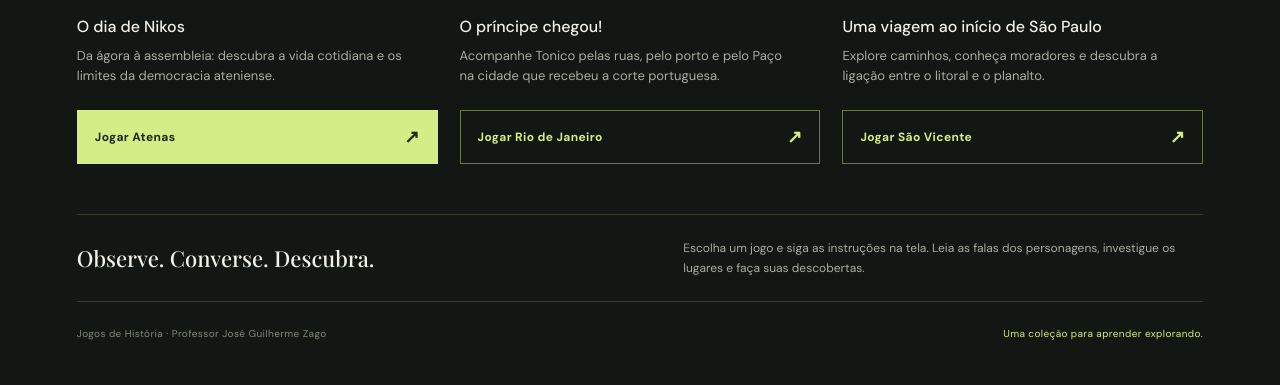
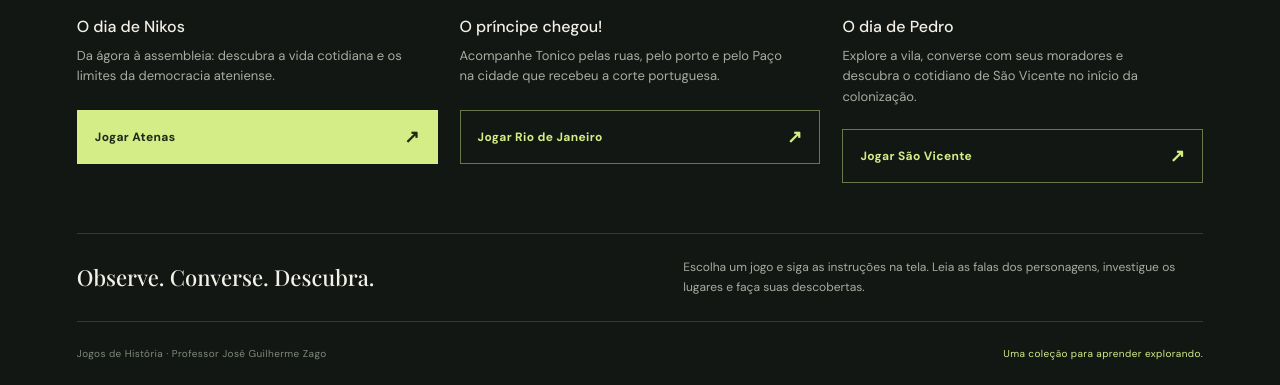
Before and after one commit to guilhermezago91-star/jogos-historia-zago, a plain HTML site: page index.html in a window 1280 px wide. Shown: the part 699-1084 px from the top of the page. Drawn offline with nearby package versions, Linux system fonts and the light colour scheme.

Commit message:
Corrigir cartão para São Vicente 1548 e substituir capa pelo jogo 3D

```diff
--- a/index.html
+++ b/index.html
@@ -4,4 +4,4 @@
 </style></head><body><div class="wrap"><header><div class="brand"><div class="mark" aria-hidden="true">JG</div><div><small>Prof. de História</small><strong>José Guilherme</strong></div></div><a class="nav" href="#jogos">Coleção de jogos <span>↘</span></a></header><main><section class="intro"><div><div class="eyebrow">História em primeira pessoa</div><h1>O passado é um lugar<br>que você pode <em>explorar.</em></h1></div><p>Entre em outras épocas.<br>Percorra cidades, encontre personagens<br>e descubra suas histórias.</p></section><div class="collection" id="jogos"><b>Escolha por onde começar</b><span>03 mundos para explorar</span></div><section class="games" aria-label="Jogos de História">
 <article class="card"><a class="cover" href="jogos/Atenas_Nikos_Guiado_3D.html" aria-label="Jogar Atenas"><img src="atenas.png" alt="Mercado e pórtico no jogo de Atenas" style="object-position:50% 45%"><span class="num">01 /</span><span class="pill">Grécia Antiga</span><div class="place"><small>415 a.C.</small>Atenas</div></a><div class="info"><h2>O dia de Nikos</h2><p>Da ágora à assembleia: descubra a vida cotidiana e os limites da democracia ateniense.</p><a class="play" href="jogos/Atenas_Nikos_Guiado_3D.html">Jogar Atenas <span aria-hidden="true">↗</span></a></div></article>
 <article class="card"><a class="cover" href="jogos/o-principe-chegou-rio-v29.html" aria-label="Jogar Rio de Janeiro"><img src="rio.png" alt="Tonico no cais do Rio, entre pessoas e navios"><span class="num">02 /</span><span class="pill">Brasil joanino</span><div class="place"><small>1808–1822</small>Rio de Janeiro</div></a><div class="info"><h2>O príncipe chegou!</h2><p>Acompanhe Tonico pelas ruas, pelo porto e pelo Paço na cidade que recebeu a corte portuguesa.</p><a class="play" href="jogos/o-principe-chegou-rio-v29.html">Jogar Rio de Janeiro <span aria-hidden="true">↗</span></a></div></article>
-<article class="card"><a class="cover" href="jogos/Piratininga%201554.html" aria-label="Jogar São Vicente e Piratininga"><img src="vicente.png" alt="Cenário em pixel art de Piratininga em 1554"><span class="num">03 /</span><span class="pill">Brasil colonial</span><div class="place"><small>1554</small>São Vicente<br>&amp; Piratininga</div></a><div class="info"><h2>Uma viagem ao início de São Paulo</h2><p>Explore caminhos, conheça moradores e descubra a ligação entre o litoral e o planalto.</p><a class="play" href="jogos/Piratininga%201554.html">Jogar São Vicente <span aria-hidden="true">↗</span></a></div></article></section><aside class="notes"><strong>Observe. Converse. Descubra.</strong><p>Escolha um jogo e siga as instruções na tela. Leia as falas dos personagens, investigue os lugares e faça suas descobertas.</p></aside></main><footer class="footer"><span>Jogos de História · Professor José Guilherme Zago</span><span>Uma coleção para aprender explorando.</span></footer></div></body></html>
+<article class="card"><a class="cover" href="jogos/sao-vicente-1548.html" aria-label="Jogar São Vicente em 1548"><img src="vicente.png" alt="Cena 3D da vila de São Vicente em 1548"><span class="num">03 /</span><span class="pill">Brasil colonial</span><div class="place"><small>1548</small>São Vicente</div></a><div class="info"><h2>O dia de Pedro</h2><p>Explore a vila, converse com seus moradores e descubra o cotidiano de São Vicente no início da colonização.</p><a class="play" href="jogos/sao-vicente-1548.html">Jogar São Vicente <span aria-hidden="true">↗</span></a></div></article></section><aside class="notes"><strong>Observe. Converse. Descubra.</strong><p>Escolha um jogo e siga as instruções na tela. Leia as falas dos personagens, investigue os lugares e faça suas descobertas.</p></aside></main><footer class="footer"><span>Jogos de História · Professor José Guilherme Zago</span><span>Uma coleção para aprender explorando.</span></footer></div></body></html>
```
Also changed, not shown: vicente.png.
